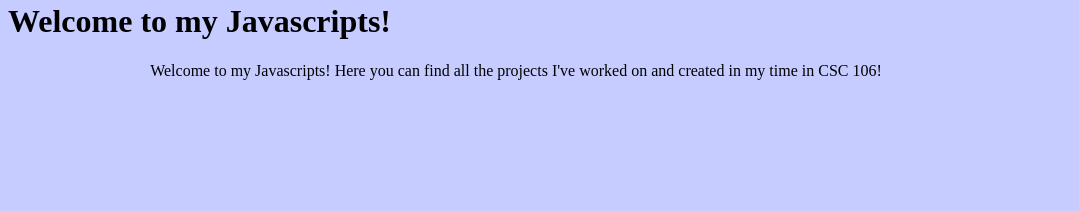
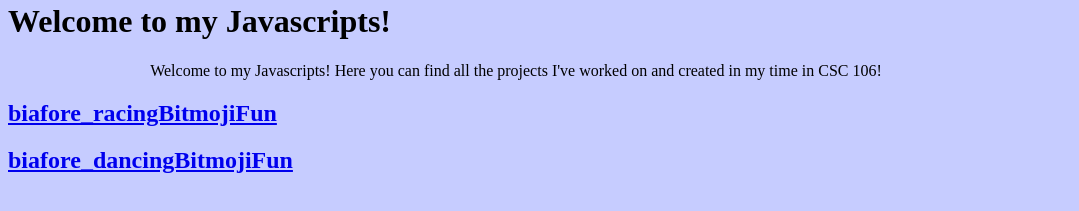
Before and after one commit to abiafore24/abiafore24.github.io, a plain HTML site: page javascripts.html in a window 1280 px wide. Shown: the part 319-530 px from the top of the page, without its empty margins (0-1079 px from the left). Drawn offline with Linux system fonts and the light colour scheme; a script that the page names is missing.

Commit message:
Update javascripts.html

```diff
--- a/javascripts.html
+++ b/javascripts.html
@@ -19,4 +19,8 @@
     </body>
         <p>
             Welcome to my Javascripts! Here you can find all the projects I've worked on and created in my time in CSC 106!
+
+            <h2><a href="https://www.khanacademy.org/computer-programming/biafore_racingbitmojifun/5878392934580224">biafore_racingBitmojiFun</a></h2><script src="https://www.khanacademy.org/computer-programming/biafore_racingbitmojifun/5878392934580224/embed.js?editor=no&buttons=no&author=no&embed=yes"></script>
+
+            <h2><a href="https://www.khanacademy.org/computer-programming/biafore_dancingbitmojifun/5690304404865024">biafore_dancingBitmojiFun</a></h2><script src="https://www.khanacademy.org/computer-programming/biafore_dancingbitmojifun/5690304404865024/embed.js?editor=no&buttons=no&author=no&embed=yes"></script>
 </html>
```
